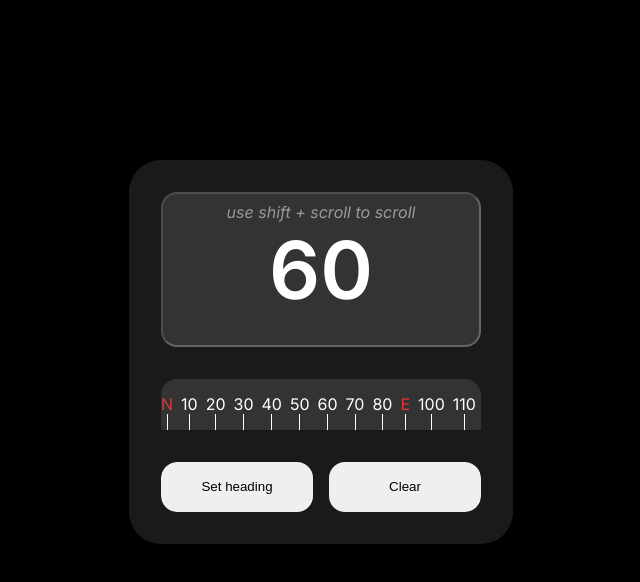
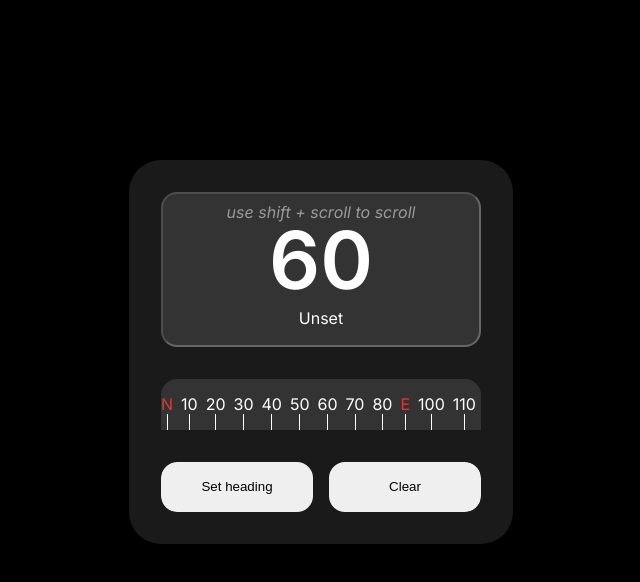
Before and after one commit to BramWerink/frontend-projects, a plain HTML site: page projects/Widgets/compass/index.html in a window 1280 px wide. Shown: the whole page, without its empty margins (31-671 px from the left). Drawn offline with Linux system fonts and the light colour scheme.

Commit message:
Styled savedHeading

```diff
--- a/projects/Widgets/compass/script.js
+++ b/projects/Widgets/compass/script.js
@@ -73,17 +73,16 @@ container.addEventListener('scroll', updateH2);
 // Initial call to set the h2 correctly on page load
 updateH2();
 
-
+document.getElementById('saved-heading').textContent = "Unset"
 
 function saveHeading(){
+
 let savedHeadingValue = document.getElementById('current-heading').textContent;
 let AutoPilotCounter = document.getElementById('saved-heading');
 AutoPilotCounter.textContent = savedHeadingValue;
 }
 
 
-
-
 function clearHeading(){
     document.getElementById('saved-heading').textContent = "Unset"
 }
--- a/projects/Widgets/compass/style.css
+++ b/projects/Widgets/compass/style.css
@@ -55,6 +55,7 @@ body{
     flex: 3;
     position: relative;
     display: flex;
+    flex-direction: column;
     justify-content: center;
     align-items: center;
     border-top: 2px solid hsl(0, 0%, 30%);
@@ -74,6 +75,10 @@ body{
    transition: opacity 0.3s ease-in-out; /* Smooth transition for text change */
    opacity: 1;
 
+}
+
+.compass .container.primary p{
+color: white;
 }
 
 .compass .container.secondary{
```
